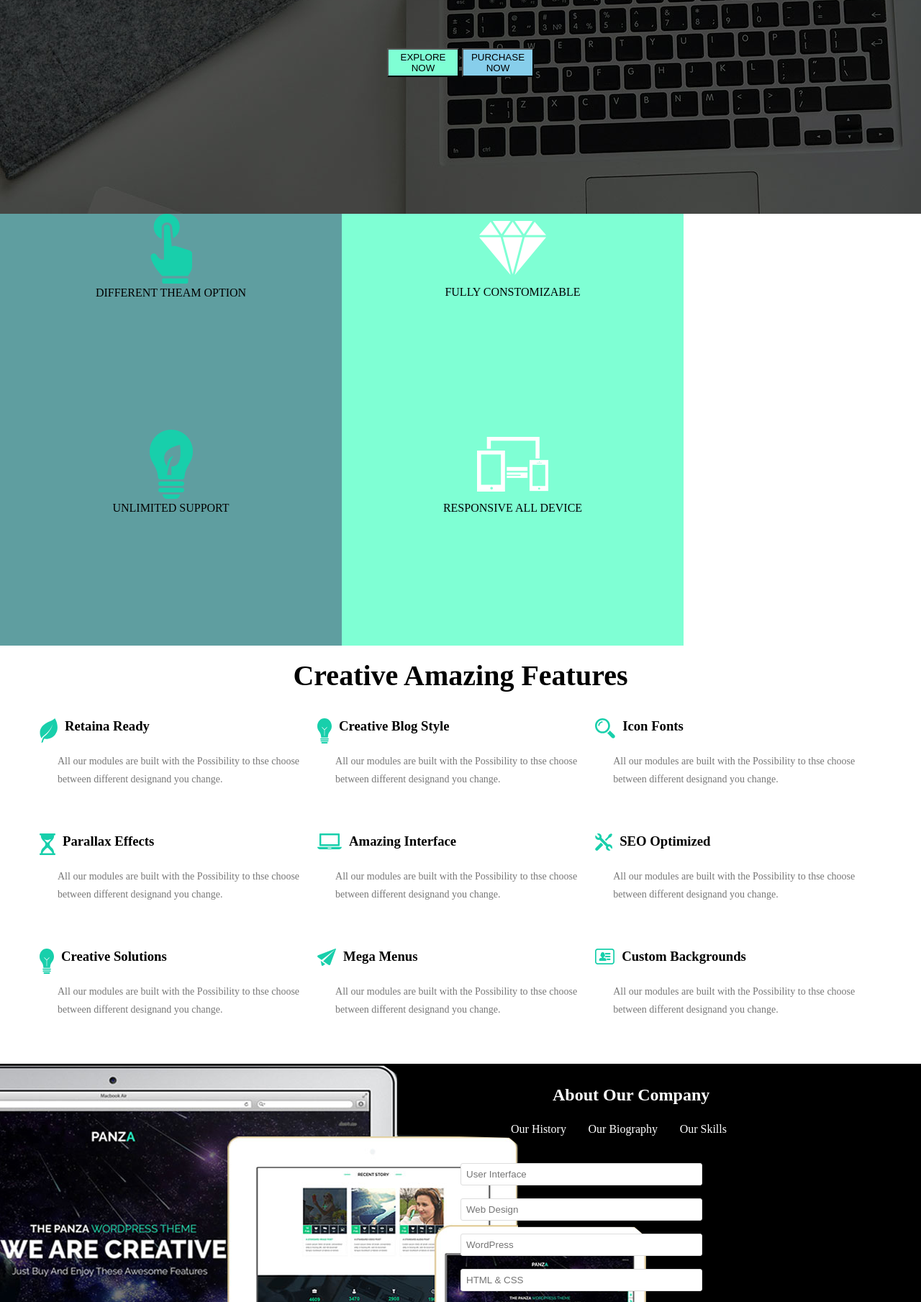
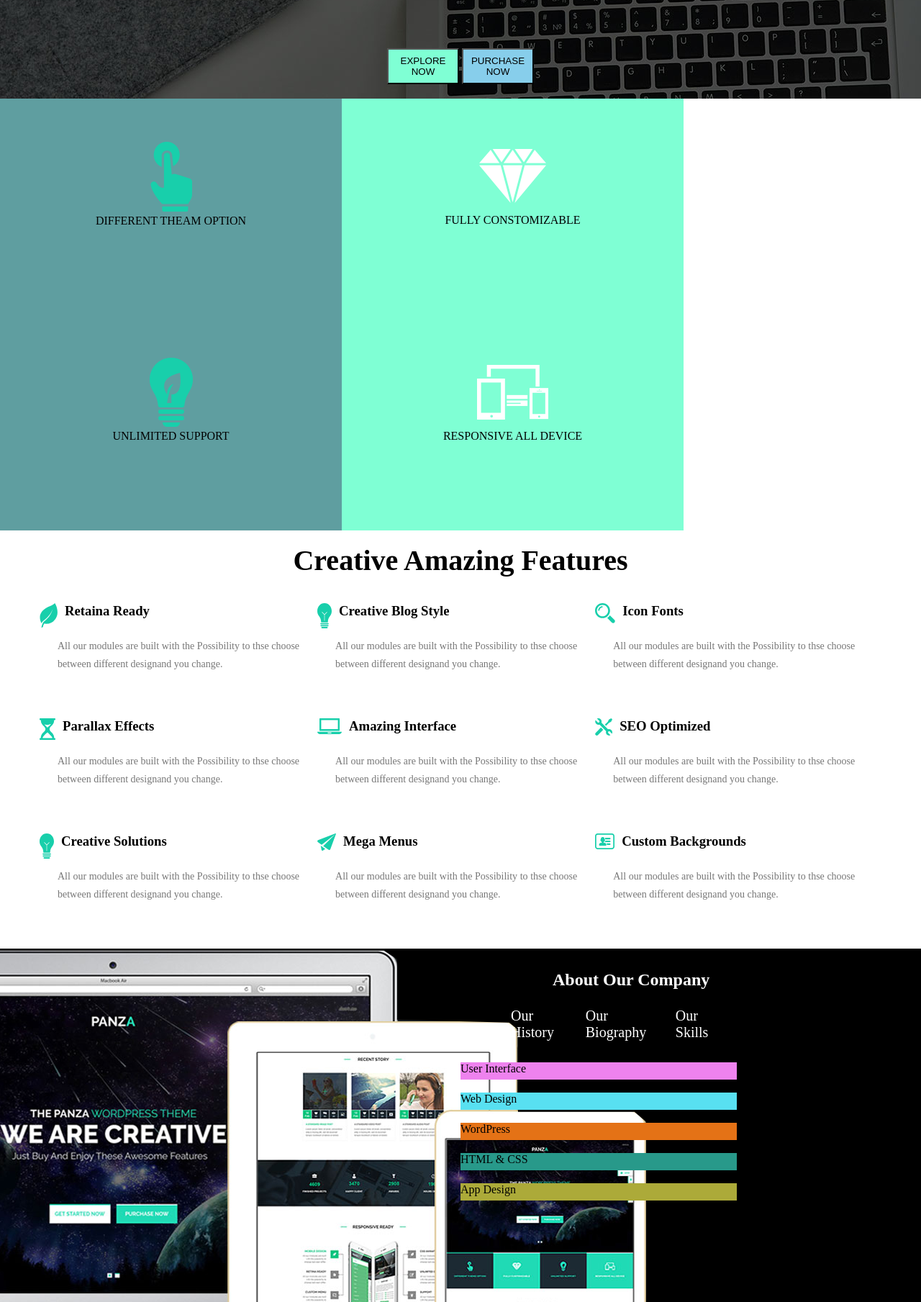
Before and after one commit to amruta-nejkar/WeekTask1, a plain HTML site: page index.html in a window 1280 px wide. Shown: the part 503-2312 px from the top of the page at 72% size. Drawn offline with Linux system fonts and the light colour scheme.

Commit message:
committask1

```diff
--- a/Assets/style.css
+++ b/Assets/style.css
@@ -6,7 +6,7 @@
 
 .container
 {
-    height: 100vh;
+    height: 80vh;
     width: 100%;
     background-image: url(./images/slider2.jpg);
     background-repeat: no-repeat;
@@ -62,8 +62,9 @@ a
     font-size: 20px;
 }
 a:hover {
-    background-color:rgb(11, 14, 13);
+    background-color:rgb(107, 204, 221);
   }
+
   .text{
       color: white;
       text-align: center;
@@ -75,30 +76,33 @@ a:hover {
     text-align: center;
     font-size: 50px;
     font-weight: bold;
+
   }
   .txt2 p{
     color: white;
     text-align: center;
     font-size: 20px;
 
+
   }
   .button{
       padding-top: 70px;
       text-align: center;
   }
-  .button1{
-      height: 40px;
+  #button1{
+      height: 50px;
       width: 100px;
       background-color:aquamarine;
   }
-  .button2{
-    height: 40px;
+  #button2{
+    height: 50px;
     width: 100px;
     background-color: skyblue;
 }
 .container2{
     display: flex;
     flex-direction: column;
+    margin-top: 0px;
 }
 /* .boxes{
     display: flex;
@@ -113,6 +117,9 @@ a:hover {
     margin: 0px;
     float: left;
 }
+.box1 img{
+    margin-top: 60px;
+}
 .box2{
     background-color: aquamarine;
     width: 475px;
@@ -121,6 +128,9 @@ a:hover {
     float: left;
     padding: 0px;
 
+}
+.box2 img{
+    margin-top: 60px;
 }
 .box3{
     background-color: cadetblue;
@@ -131,6 +141,9 @@ a:hover {
     padding: 0px;
 
 }
+.box3 img{
+    margin-top: 60px;
+}
 .box4{
     background-color: aquamarine;
     width: 475px;
@@ -139,6 +152,9 @@ a:hover {
     float: left;
     padding: 0px;
 
+}
+.box4 img{
+    margin-top: 60px;
 }
 .creative{
     align-self: center;
@@ -205,7 +221,9 @@ a:hover {
 .ourtext{
     width: 50%;
     margin-left: 50%;
+
 }
+
 input#name{
     border: 1px solid #ddd;
     border-radius: 3px;
@@ -223,3 +241,28 @@ input{
     margin-left: 50%;
     margin-top: 3%;
 }
+.ourwork{
+    text-align: center;
+    padding-top: 10px;
+}
+.progress{
+    width: 30%;
+    height: 50%;
+    margin-top: 30px;
+    margin-left: 50%;
+}
+.white1{
+    background-color: violet;
+}
+.white2{
+    background-color: rgb(88, 224, 241);
+}
+.white3{
+    background-color: rgb(228, 114, 22);
+}
+.white4{
+    background-color: rgb(40, 153, 138);
+}
+.white5{
+    background-color: rgb(172, 170, 57);
+}
--- a/index.html
+++ b/index.html
@@ -40,12 +40,11 @@
               <P>Just Buy And Enjoy These Awesome Features</P>
             </div>
             <div class="button">
-              <button class="button1"> EXPLORE NOW</button>
-              <button class="button2"> PURCHASE NOW</button>
+              <button id="button1"> EXPLORE NOW</button>
+              <button id="button2"> PURCHASE NOW</button>
             </div>
           </section>
         </div>
-
         <section class="container2">
           <div class="boxes">
             <div class="box1"><img src="./Assets/images/about/icon-1.png" alt="">
@@ -170,26 +169,40 @@
           </div>
           <div class="ourtext">
             <ul>
-              <li>Our History</li>
-              <li>Our Biography</li>
-              <li>Our Skills</li>
+              <li> <a href="#">Our History</a> </li>
+              <li> <a href="#">Our Biography</a> </li>
+              <li> <a href="#">Our Skills</a> </li>
             </ul>
            </div>
-           <div class="texttype">
-            <input type="text" name="" id="name" placeholder="User Interface" ><br>
-            <input type="text" name="" id="name" placeholder="Web Design"><br>
-            <input type="text" name="" id="name" placeholder="WordPress"><br>
-            <input type="text" name="" id="name" placeholder="HTML & CSS"><br>
-            <input type="text" name="" id="name" placeholder="App Design"><br>
-          </div>
+
+             <div class="progress">
+              <div class="white1">
+                <div class="purpule" style="height:24px;width:25%">
+                User Interface</div>
+              </div><br>
+
+              <div class="white2">
+                <div class="skyblue" style="height:24px;width:50%">
+                Web Design</div>
+              </div><br>
+
+              <div class="white3">
+                <div class="brown" style="height:24px;width:75%">
+                WordPress</div>
+              </div><br>
+
+              <div class="white4">
+                <div class="green" style="height:24px;width:75%">
+                HTML & CSS </div>
+              </div><br>
+
+              <div class="white5">
+                <div class="yellow" style="height:24px;width:75%">
+                App Design</div>
+              </div><br>
+
+             </div>
         </section>
-
-        <section class="container6">
-
-        </section>
-
-
-
     </div>
 </body>
 </html>
```
